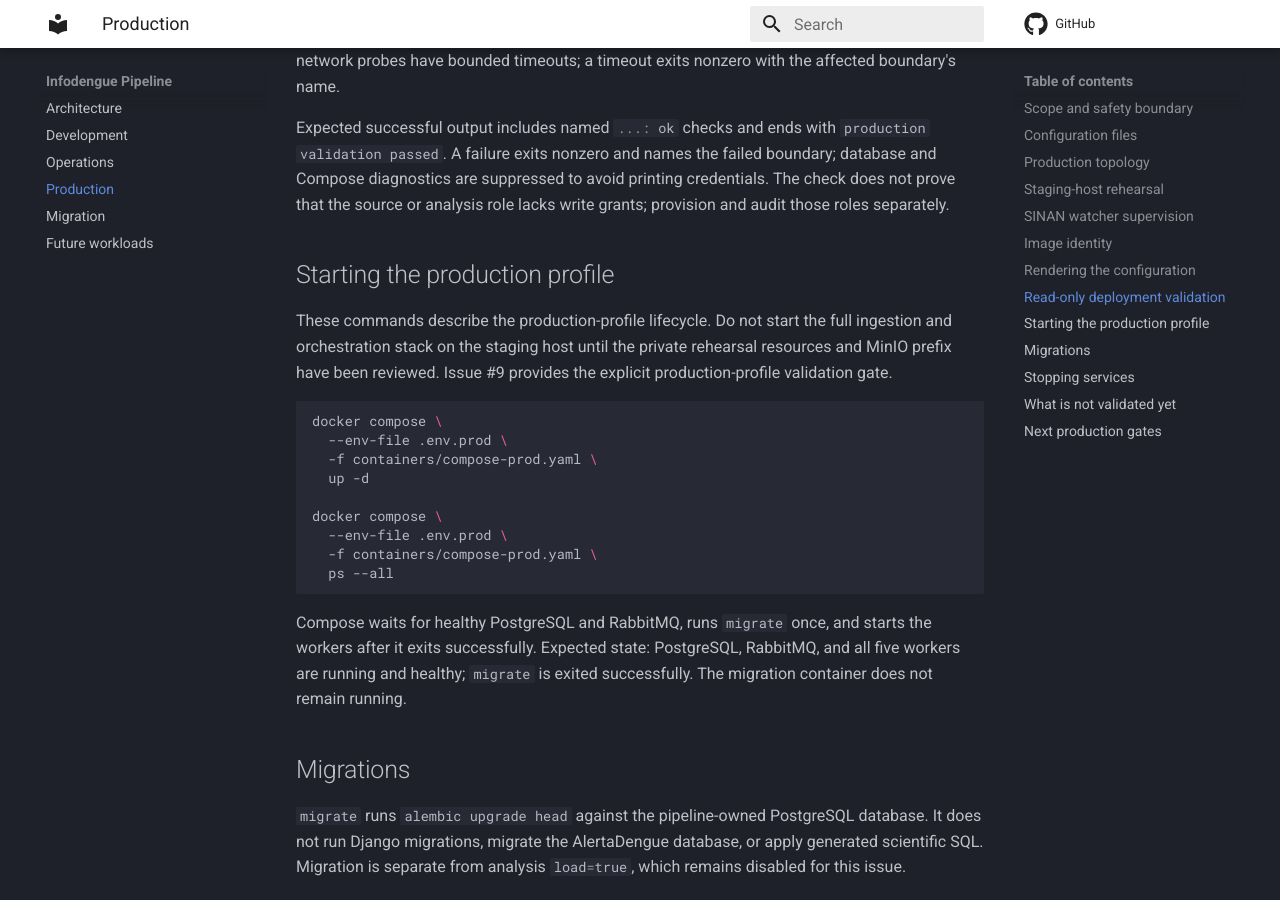
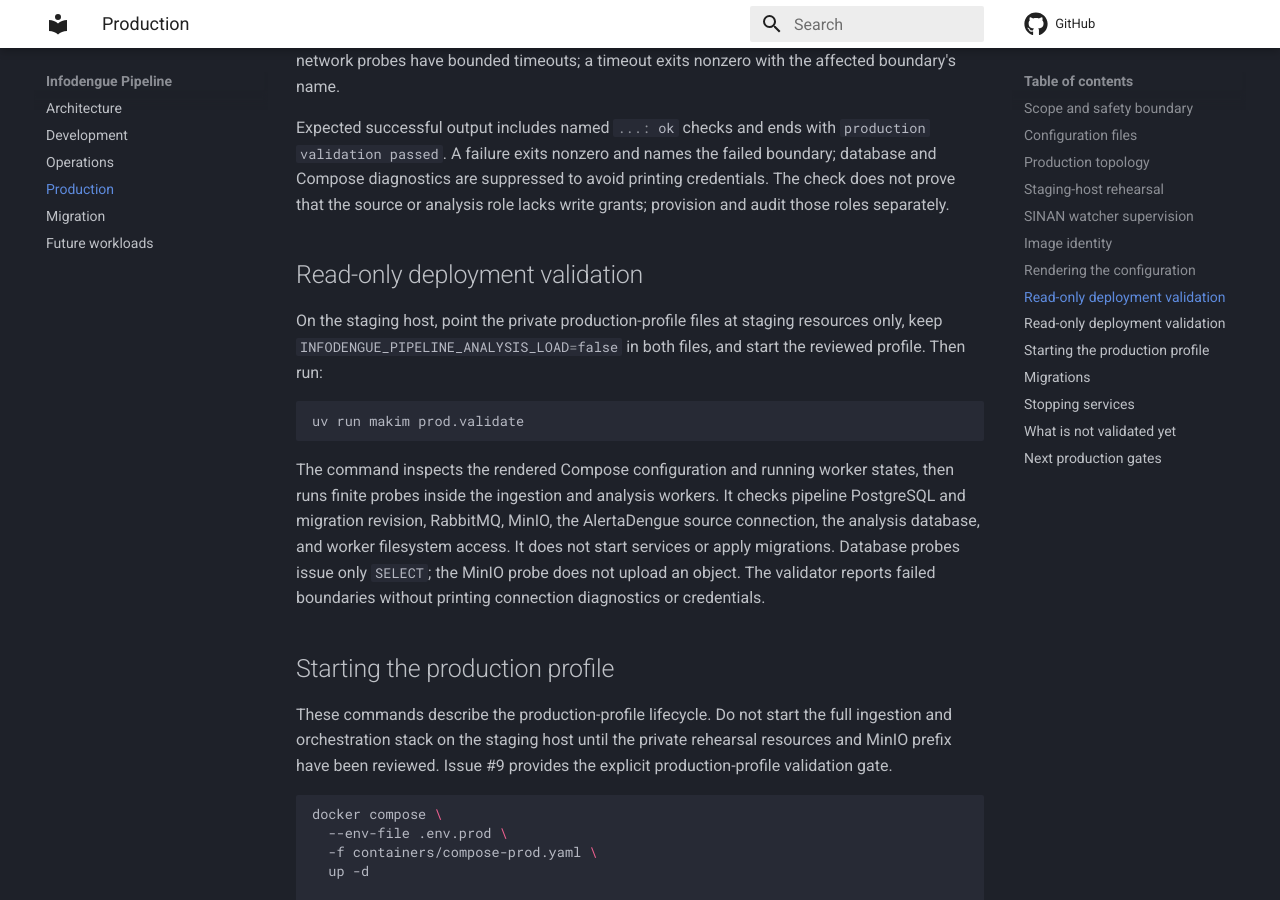
Before and after one commit to esloch/infodengue-pipeline, an MkDocs documentation site: the page built from docs/production.md, in a window 1280 px wide and 900 px high, scrolled down 5150 px. Built offline with MkDocs 1.6.1 and Material for MkDocs 9.7.7, drawn with Linux system fonts in a browser that asks for light colours; comment, search, counter and statistics services are not loaded.

Commit message:
Validate staging E2E orchestration and production profile configuration (#16)
* feat: prepare guarded production-profile staging analysis E2E

* fix: isolate production analysis rehearsal writes

* fix: align issue 10 rehearsal with staging contracts

* fix: enforce reviewed analysis SQL execution

* fix: align scientific clone with PostgreSQL 18

* style: format clone compose regression test

* refactor: simplify orchestration and remove scientific e2e infrastructure

* fix: use existing staging project for e2e commands

````diff
--- a/.makim.yaml
+++ b/.makim.yaml
@@ -103,7 +103,7 @@ groups:
             type: string
             default: "7200"
         run: >-
-          docker compose --env-file .env.staging
+          docker compose -p infodengue-pipeline-staging --env-file .env.staging
           -f containers/compose-staging.yaml run --rm validator
           python scripts/validate_staging_e2e.py
           --object-key "${{ args.object_key }}"
--- a/docs/production.md
+++ b/docs/production.md
@@ -260,6 +260,24 @@ boundary; database and Compose diagnostics are suppressed to avoid printing
 credentials. The check does not prove that the source or analysis role lacks
 write grants; provision and audit those roles separately.
 
+## Read-only deployment validation
+
+On the staging host, point the private production-profile files at staging
+resources only, keep `INFODENGUE_PIPELINE_ANALYSIS_LOAD=false` in both files,
+and start the reviewed profile. Then run:
+
+```sh
+uv run makim prod.validate
+```
+
+The command inspects the rendered Compose configuration and running worker
+states, then runs finite probes inside the ingestion and analysis workers. It
+checks pipeline PostgreSQL and migration revision, RabbitMQ, MinIO, the
+AlertaDengue source connection, the analysis database, and worker filesystem
+access. It does not start services or apply migrations. Database probes issue
+only `SELECT`; the MinIO probe does not upload an object. The validator reports
+failed boundaries without printing connection diagnostics or credentials.
+
 ## Starting the production profile
 
 These commands describe the production-profile lifecycle. Do not start the
````
Also changed, not shown: README.md (+3 -0 lines), docs/architecture.md (+6 -0 lines), 10 other files.
